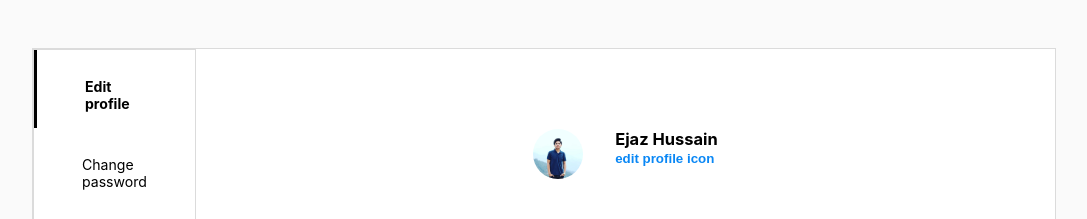
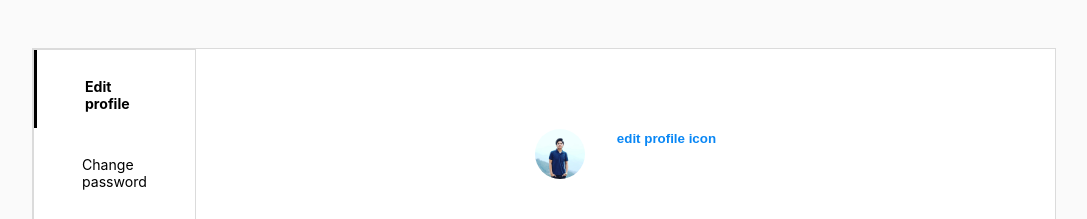
Before and after one commit to alinauman02/instagram-clone, a React (Vite) app in the folder frontend/: page /settings/edit-profile in a window 1280 px wide. Shown: the top 219 px of the page, without its empty margins (96-1183 px from the left). Built offline with nearby package versions, Linux system fonts and the light colour scheme; no server answers.

Commit message:
clean up

```diff
--- a/frontend/src/components/Settings/EditProfile/EditProfile.tsx
+++ b/frontend/src/components/Settings/EditProfile/EditProfile.tsx
@@ -34,14 +34,16 @@ export function EditProfile() {
       });
   };
 
-  const profileName = 'Ejaz Hussain';
   let count = 0;
   let canSubmit = false;
 
-  profileForm
-    ? ((count = profileForm.bio.length),
-      (canSubmit = profileForm.username !== '' && profileForm.email !== '' && profileForm.name !== ''))
-    : ((count = 0), (canSubmit = false));
+  if (profileForm) {
+    count = profileForm.bio.length;
+    canSubmit = profileForm.username !== '' && profileForm.email !== '' && profileForm.name !== '';
+  } else {
+    count = 0;
+    canSubmit = false;
+  }
 
   const onChange = (event: React.FormEvent<HTMLInputElement>) => {
     const { name, value } = event.currentTarget;
@@ -70,7 +72,7 @@ export function EditProfile() {
       <div className="flex-box profile-settings-header">
         <img className="profile-image-icon" src={Profile} alt="No Imag"></img>
         <div>
-          <h3>{profileName}</h3>
+          <h3>{profile?.name}</h3>
 
           <button className="edit-profile-picture" onClick={() => setShowEditPhotoModal(modal => !modal)}>
             edit profile icon
```
